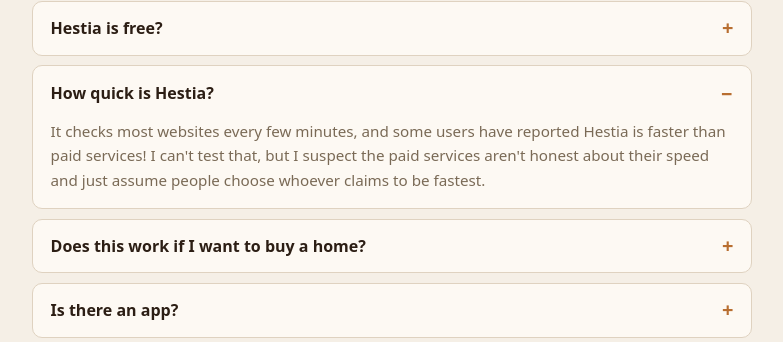
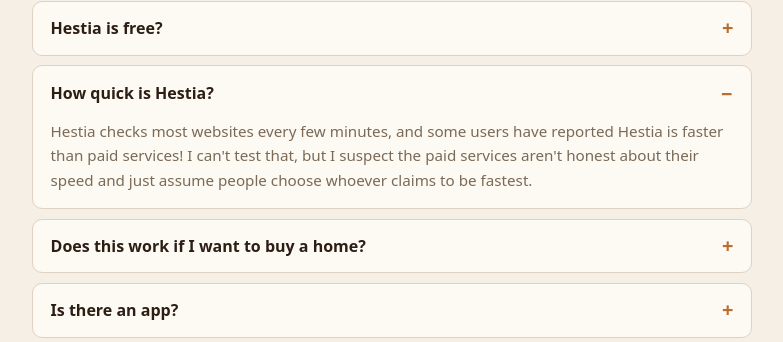
Before and after one commit to wtfloris/hestia, a Flask app: page / in a window 1280 px wide, after a click on "How quick is Hestia?". Shown: the part 2263-2605 px from the top of the page, without its empty margins (248-1031 px from the left). Run offline with Flask 3, Linux system fonts and the light colour scheme; data that the repository does not hold is empty; some libraries are stand-ins or nearby versions.

Commit message:
Start the speed FAQ answer with 'Hestia checks'

```diff
--- a/web/static/base.js
+++ b/web/static/base.js
@@ -112,7 +112,7 @@
         'faq_q_free': 'Hestia is free?',
         'faq_a_free': 'Yes. I built Hestia for myself and once we found a home, I thought it would be nice to share it with others!',
         'faq_q_speed': 'How quick is Hestia?',
-        'faq_a_speed': "It checks most websites every few minutes, and some users have reported Hestia is faster than paid services! I can't test that, but I suspect the paid services aren't honest about their speed and just assume people choose whoever claims to be fastest.",
+        'faq_a_speed': "Hestia checks most websites every few minutes, and some users have reported Hestia is faster than paid services! I can't test that, but I suspect the paid services aren't honest about their speed and just assume people choose whoever claims to be fastest.",
         'faq_q_filters': 'Can you add a filter for amount of rooms or postal code?',
         'faq_a_filters': 'In short: no, because it makes Hestia less reliable. Please see <a href="https://github.com/wtfloris/hestia/issues/55#issuecomment-2453400778" target="_blank" rel="noopener noreferrer">this comment</a> for the full explanation, and feel free to discuss if you disagree!',
         'faq_q_buy': 'Does this work if I want to buy a home?',
--- a/web/templates/base.html
+++ b/web/templates/base.html
@@ -67,7 +67,7 @@
             <h3 style="margin:0.5rem 0 0.25rem">FAQ</h3>
             <p style="font-size:0.9rem;margin-bottom:0.75rem"><strong data-i18n="faq_q_what">What is Hestia?</strong><br><span data-i18n="faq_a_what">Hestia is a home-finding service that monitors websites and notifies you about new matches within your filters.</span></p>
             <p style="font-size:0.9rem;margin-bottom:0.75rem"><strong data-i18n="faq_q_free">Hestia is free?</strong><br><span data-i18n="faq_a_free">Yes. I built Hestia for myself and once we found a home, I thought it would be nice to share it with others!</span></p>
-            <p style="font-size:0.9rem;margin-bottom:0.75rem"><strong data-i18n="faq_q_speed">How quick is Hestia?</strong><br><span data-i18n="faq_a_speed">It checks most websites every few minutes, and some users have reported Hestia is faster than paid services! I can't test that, but I suspect the paid services aren't honest about their speed and just assume people choose whoever claims to be fastest.</span></p>
+            <p style="font-size:0.9rem;margin-bottom:0.75rem"><strong data-i18n="faq_q_speed">How quick is Hestia?</strong><br><span data-i18n="faq_a_speed">Hestia checks most websites every few minutes, and some users have reported Hestia is faster than paid services! I can't test that, but I suspect the paid services aren't honest about their speed and just assume people choose whoever claims to be fastest.</span></p>
             <p style="font-size:0.9rem;margin-bottom:0.75rem"><strong data-i18n="faq_q_filters">Can you add a filter for amount of rooms or postal code?</strong><br><span data-i18n-html="faq_a_filters">In short: no, because it makes Hestia less reliable. Please see <a href="https://github.com/wtfloris/hestia/issues/55#issuecomment-2453400778" target="_blank" rel="noopener noreferrer">this comment</a> for the full explanation, and feel free to discuss if you disagree!</span></p>
             <p style="font-size:0.9rem;margin-bottom:0.75rem"><strong data-i18n="faq_q_buy">Does this work if I want to buy a home?</strong><br><span data-i18n="faq_a_buy">Not yet, but who knows what I might build when I am looking to buy something myself!</span></p>
             <p style="font-size:0.9rem;margin-bottom:0.75rem"><strong data-i18n="faq_q_pararius">I saw this listing on Pararius and I did not get a message from Hestia. Why?</strong><br><span data-i18n="faq_a_pararius">Pararius does not list a house number for all homes, so Hestia cannot check if it has already seen the listing on another website. To avoid duplicates, those listings are skipped.</span></p>
--- a/web/templates/landing.html
+++ b/web/templates/landing.html
@@ -187,7 +187,7 @@
         </details>
         <details class="landing-faq-item">
             <summary data-i18n="faq_q_speed">How quick is Hestia?</summary>
-            <p data-i18n="faq_a_speed">It checks most websites every few minutes, and some users have reported Hestia is faster than paid services! I can't test that, but I suspect the paid services aren't honest about their speed and just assume people choose whoever claims to be fastest.</p>
+            <p data-i18n="faq_a_speed">Hestia checks most websites every few minutes, and some users have reported Hestia is faster than paid services! I can't test that, but I suspect the paid services aren't honest about their speed and just assume people choose whoever claims to be fastest.</p>
         </details>
         <details class="landing-faq-item">
             <summary data-i18n="faq_q_buy">Does this work if I want to buy a home?</summary>
```
